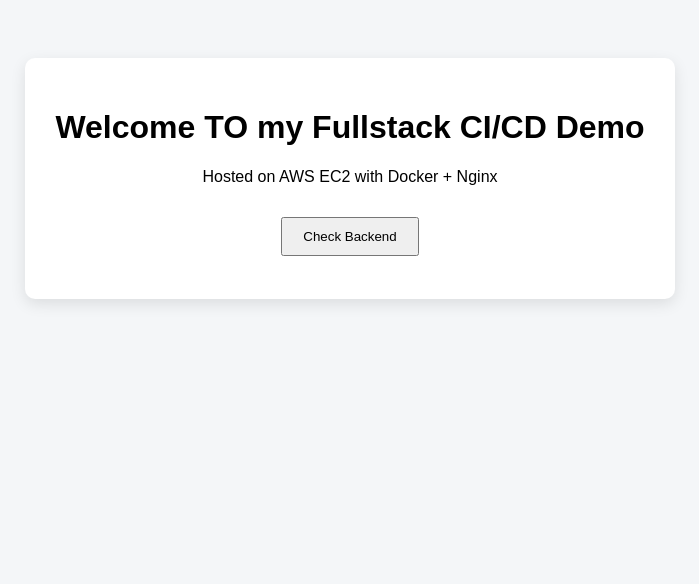
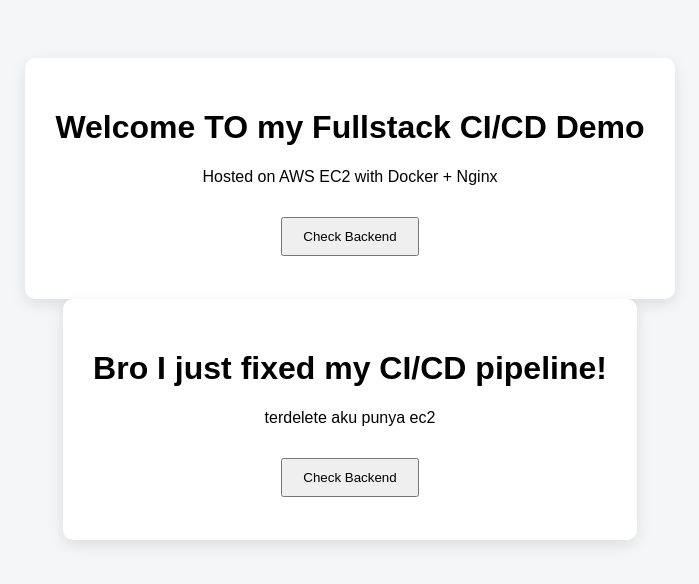
Before and after one commit to arief-MY/docker-aws-project, a plain HTML site: page frontend/index.html in a window 1280 px wide. Shown: the whole page, without its empty margins (290-989 px from the left). Drawn offline with Linux system fonts and the light colour scheme.

Commit message:
testing update cicd pipelines

```diff
--- a/frontend/index.html
+++ b/frontend/index.html
@@ -32,6 +32,13 @@
     <pre id="output"></pre>
   </div>
 
+    <div class="card">
+    <h1>Bro I just fixed my CI/CD pipeline!</h1>
+    <p>terdelete aku punya ec2</p>
+    <button onclick="checkHealth()">Check Backend</button>
+    <pre id="output"></pre>
+  </div>
+
   <script>
     async function checkHealth() {
       const res = await fetch("/api/health");
```
